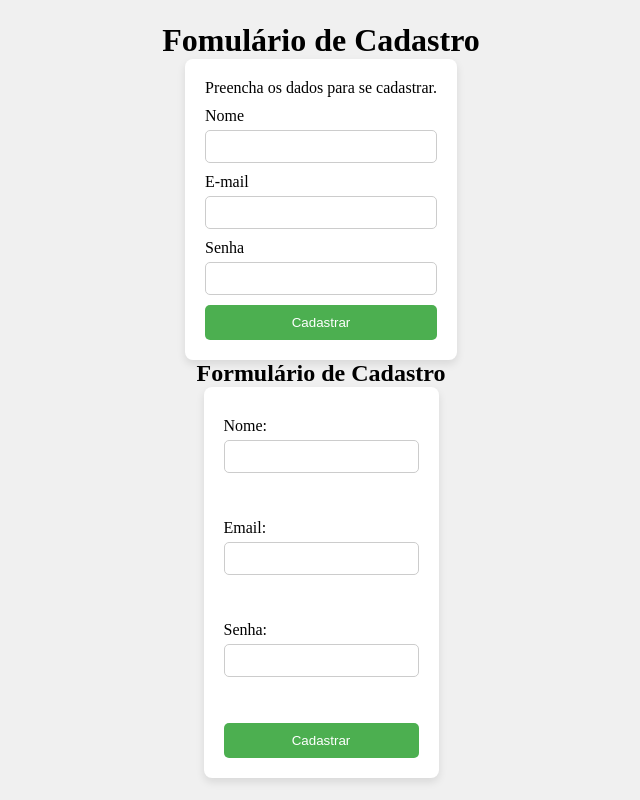
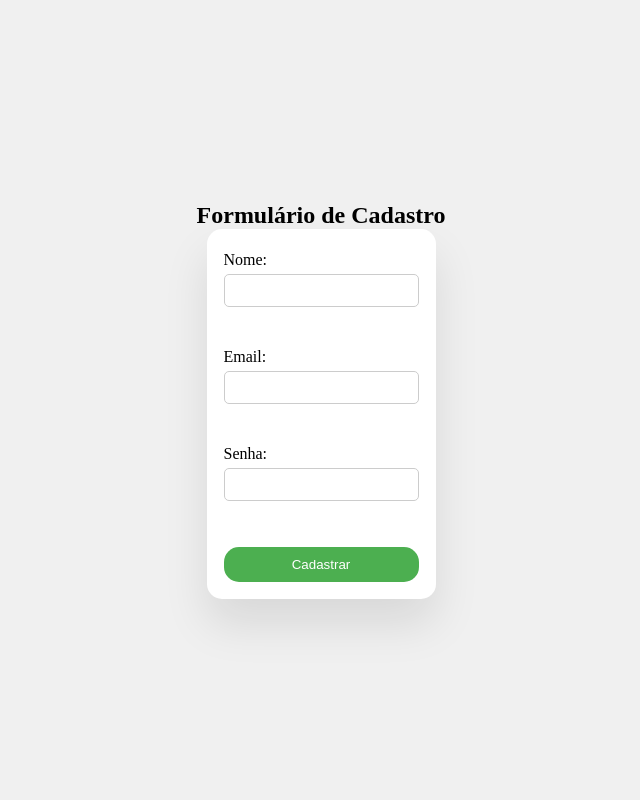
Before and after one commit to Fryansb/EBAC, a plain HTML site: page Atividade.html in a window 1280 px wide. Shown: the whole page, without its empty margins (319-959 px from the left). Drawn offline with Linux system fonts and the light colour scheme.

Commit message:
Codigo refeirto.
Atualização no formulário de cadastro com estilo e layout melhorados

```diff
--- a/Atividade.html
+++ b/Atividade.html
@@ -5,24 +5,16 @@
     <meta charset="UTF-8">
     <meta name="viewport" content="width=device-width, initial-scale=1.0">
     <title>Formulário de Cadastro</title>
-</head>
-<body><!DOCTYPE html>
-    <html lang="pt-br">
-    <head>
-        <meta charset="UTF-8">
-        <meta name="viewport" content="width=device-width, initial-scale=1.0">
-        <title>Formulário de Cadastro</title>
-
 
     <style>
-            *{
+        * {
             padding: 0px;
             margin: 0px;
         }
-            html, body{
+        html, body {
             height: 100%;
         }
-            body{
+        body {
             display: flex;
             flex-direction: column;
             align-items: center;
@@ -34,18 +26,18 @@
             display: flex;
             flex-direction: column;
             background-color: white;
-                padding: 20px;
-                border-radius: 8px;
-                box-shadow: 0 4px 8px rgba(0, 0, 0, 0.1);
+            padding: 17px;
+            border-radius: 15px;
+            box-shadow: 0 25px 45px rgba(0, 0, 0, 0.1);
         }
-            form button{
+        form button {
             width: 100%;
             margin-top: 10px;
             padding: 10px;
             background-color: #4CAF50;
             color: white;
             border: none;
-                border-radius: 5px;
+            border-radius: 15px;
             cursor: pointer;
         }
 
@@ -54,7 +46,7 @@
         }
 
         form label {
-                margin-top: 10px;
+            margin-top: 5px;
         }
 
         form input {
@@ -78,25 +70,6 @@
 </head>
 <body>
 
-        <h1>Fomulário de Cadastro</h1>
-
-        <form action="" method="post">
-            <caption>Preencha os dados para se cadastrar.</caption>
-
-            <label for="name">Nome</label>
-            <input id="name" type="text" name="name" required>
-
-            <label for="email">E-mail</label>
-            <input id="email" type="email" name="email" required>
-
-            <label for="password">Senha</label>
-            <input id="password" type="password" name="password" required>
-
-            <button type="submit">Cadastrar</button>
-        </form>
-    </body>
-    </html>
-
     <h2>Formulário de Cadastro</h2>
     <form action="processa_cadastro.php" method="POST">
         <label for="nome">Nome:</label>
```
Lines whose indentation alone changed are shown as unchanged.
